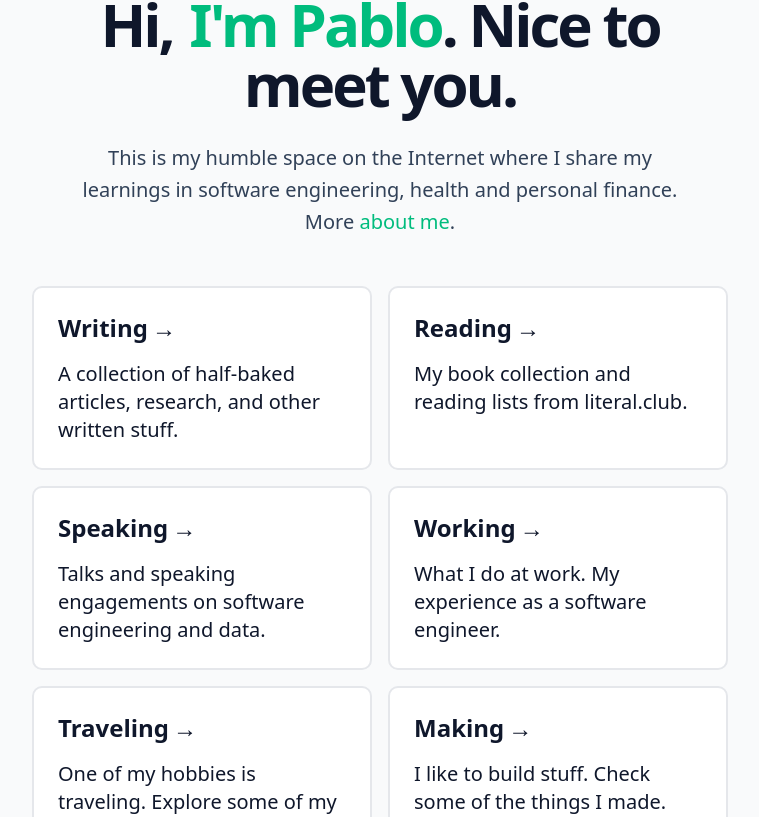
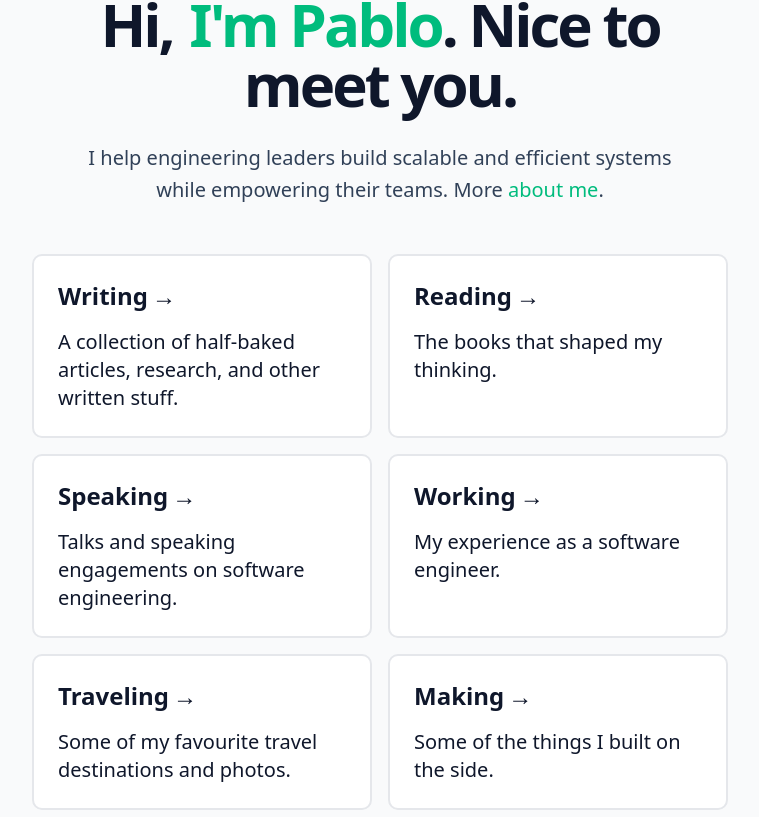
Before and after one commit to portovep/pabloporto.me, a Next.js app: page / in a window 1280 px wide. Shown: the part 283-1100 px from the top of the page, without its empty margins (260-1019 px from the left). Built offline with nearby package versions, Linux system fonts and the light colour scheme.

Commit message:
content: improve main page content

```diff
--- a/pages/index.tsx
+++ b/pages/index.tsx
@@ -31,8 +31,8 @@ export default function Home(): React.ReactElement {
                         . Nice to meet you.
                     </h2>
                     <p className="mt-7 text-slate-700 sm:text-xl sm:leading-8 leading-normal">
-                        This is my humble space on the Internet where I share my learnings in
-                        software engineering, health and personal finance. More&nbsp;
+                        I help engineering leaders build scalable and efficient systems while
+                        empowering their teams. More&nbsp;
                         <Link
                             href="/about"
                             className="text-emerald-500 hover:text-emerald-600 font-medium"
@@ -53,27 +53,27 @@ export default function Home(): React.ReactElement {
                     />
                     <Card
                         title="Reading"
-                        description="My book collection and reading lists from literal.club."
+                        description="The books that shaped my thinking."
                         linkURL="/reading"
                     />
                     <Card
                         title="Speaking"
-                        description="Talks and speaking engagements on software engineering and data."
+                        description="Talks and speaking engagements on software engineering."
                         linkURL="/speaking"
                     />
                     <Card
                         title="Working"
-                        description="What I do at work. My experience as a software engineer."
+                        description="My experience as a software engineer."
                         linkURL="/working"
                     />
                     <Card
                         title="Traveling"
-                        description="One of my hobbies is traveling. Explore some of my best shoots."
+                        description="Some of my favourite travel destinations and photos."
                         linkURL="/traveling"
                     />
                     <Card
                         title="Making"
-                        description="I like to build stuff. Check some of the things I made."
+                        description="Some of the things I built on the side."
                         linkURL="/making"
                     />
                 </div>
```
